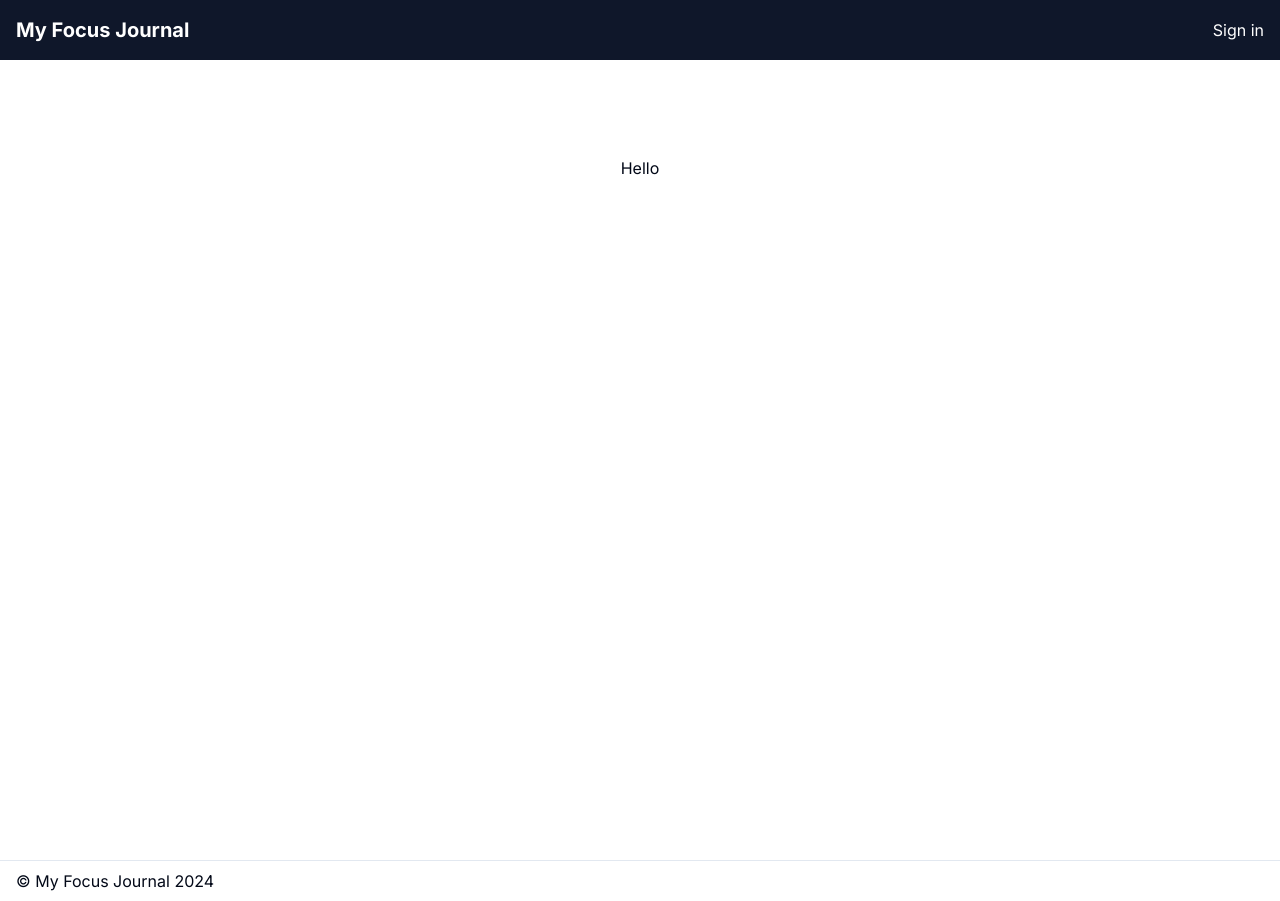
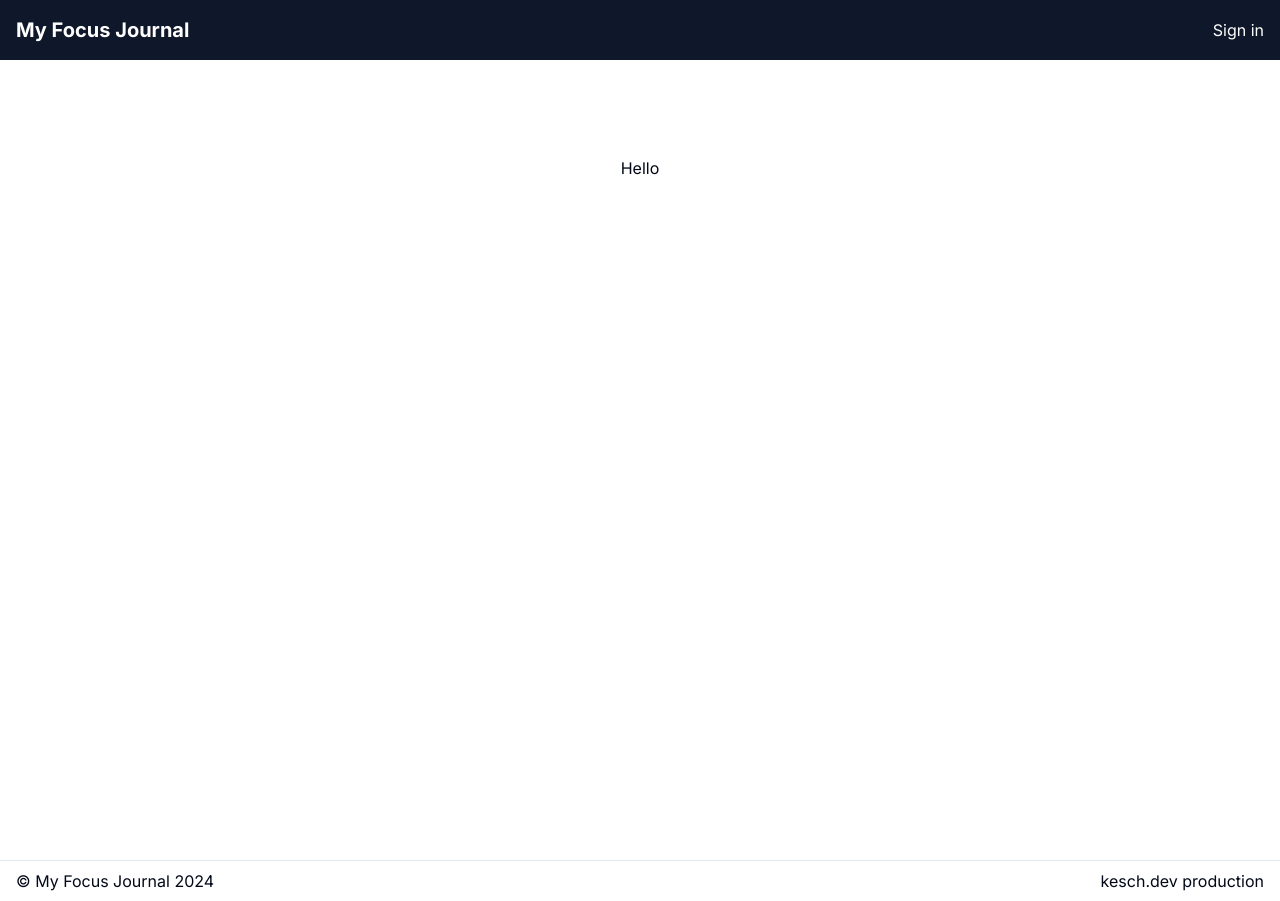
Before and after one commit to lukaskesch/lifejournal.io, a Next.js app in the folder frontend/: page / in a window 1280 px wide. Built offline with nearby package versions, Linux system fonts and the light colour scheme; no server answers.

Commit message:
Adding kesch.dev production to footer

```diff
--- a/frontend/src/components/layout/Footer.tsx
+++ b/frontend/src/components/layout/Footer.tsx
@@ -4,6 +4,9 @@ export default function Footer() {
       <hr />
       <div className="flex justify-between px-4 py-2">
         <div>&copy; My Focus Journal {new Date().getFullYear()}</div>
+        <div>
+          <a href="https://kesch.dev">kesch.dev</a> production
+        </div>
       </div>
     </footer>
   );
```
Also changed, not shown: 1 other file (tests, documents, lock files or other folders).
